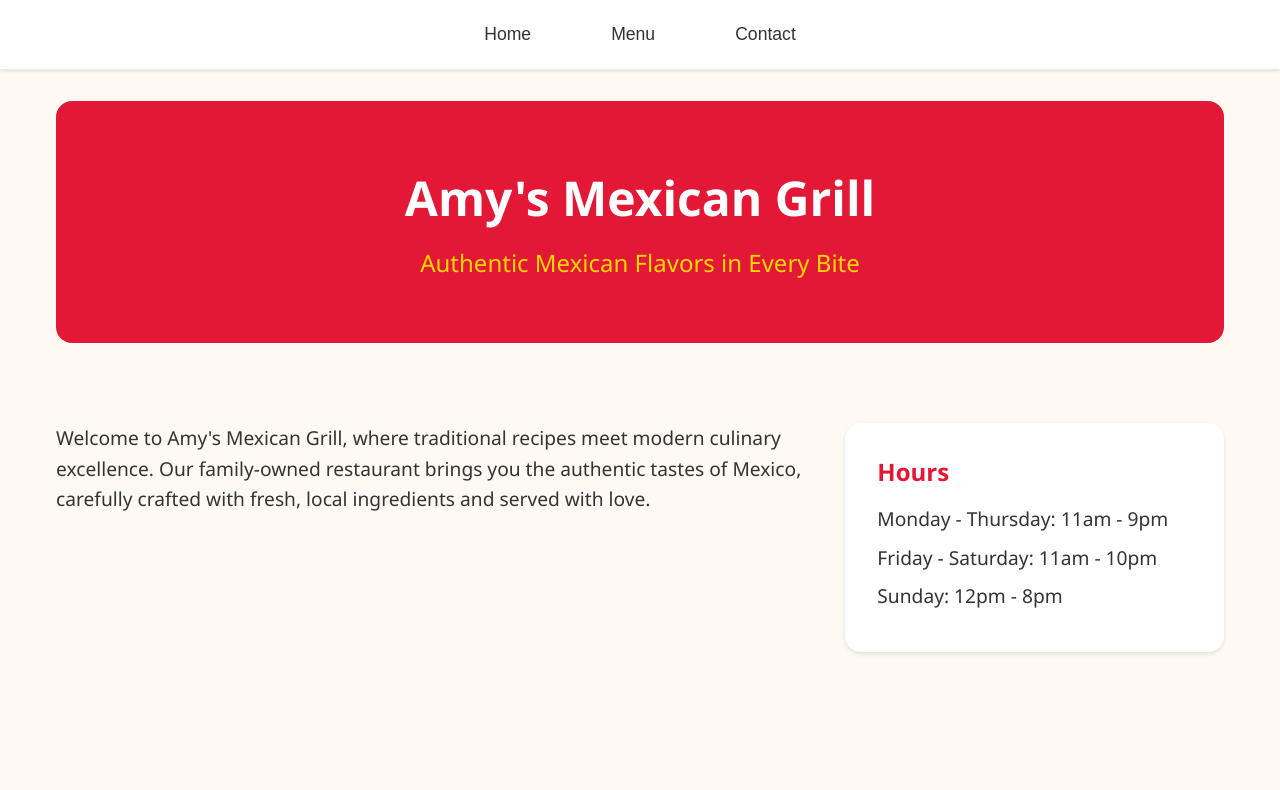
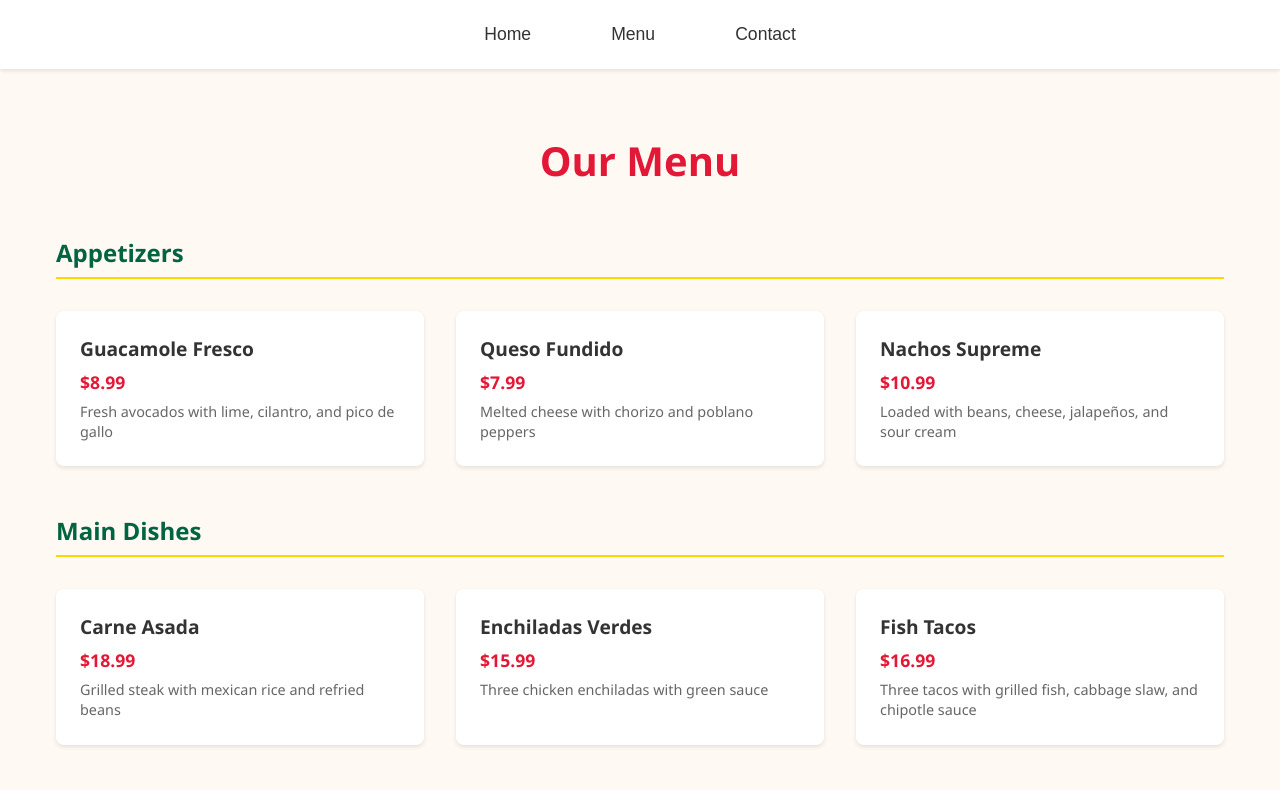
Before and after one commit to lowresboots/odin-restaurant-page, a website built with webpack: page src/template.html in a window 1280 px wide. Both pictures are taken after a click on the button "Menu". Shown: the top 790 px of the page. Built offline with nearby package versions, Linux system fonts and the light colour scheme.

Commit message:
Added menu, tab functionality

```diff
--- /dev/null
+++ b/src/components/menu.js
@@ -0,0 +1,77 @@
+function createMenu() {
+    const menu = document.createElement('div');
+    menu.classList.add('menu');
+
+    const menuTitle = document.createElement('h1');
+    menuTitle.textContent = "Our Menu";
+    menuTitle.classList.add('menu-title');
+
+    // Create menu sections
+    const sections = [
+        {
+            title: "Appetizers",
+            items: [
+                { name: "Guacamole Fresco", price: "$8.99", description: "Fresh avocados with lime, cilantro, and pico de gallo" },
+                { name: "Queso Fundido", price: "$7.99", description: "Melted cheese with chorizo and poblano peppers" },
+                { name: "Nachos Supreme", price: "$10.99", description: "Loaded with beans, cheese, jalapeños, and sour cream" }
+            ]
+        },
+        {
+            title: "Main Dishes",
+            items: [
+                { name: "Carne Asada", price: "$18.99", description: "Grilled steak with mexican rice and refried beans" },
+                { name: "Enchiladas Verdes", price: "$15.99", description: "Three chicken enchiladas with green sauce" },
+                { name: "Fish Tacos", price: "$16.99", description: "Three tacos with grilled fish, cabbage slaw, and chipotle sauce" }
+            ]
+        },
+        {
+            title: "Desserts",
+            items: [
+                { name: "Churros", price: "$6.99", description: "With chocolate sauce and dulce de leche" },
+                { name: "Flan", price: "$5.99", description: "Classic mexican caramel custard" }
+            ]
+        }
+    ];
+
+    menu.appendChild(menuTitle);
+
+    sections.forEach(section => {
+        const menuSection = document.createElement('div');
+        menuSection.classList.add('menu-section');
+
+        const sectionTitle = document.createElement('h2');
+        sectionTitle.textContent = section.title;
+        menuSection.appendChild(sectionTitle);
+
+        const itemsGrid = document.createElement('div');
+        itemsGrid.classList.add('menu-items');
+
+        section.items.forEach(item => {
+            const menuItem = document.createElement('div');
+            menuItem.classList.add('menu-item');
+
+            const itemName = document.createElement('h3');
+            itemName.textContent = item.name;
+
+            const itemPrice = document.createElement('span');
+            itemPrice.classList.add('price');
+            itemPrice.textContent = item.price;
+
+            const itemDescription = document.createElement('p');
+            itemDescription.textContent = item.description;
+
+            menuItem.appendChild(itemName);
+            menuItem.appendChild(itemPrice);
+            menuItem.appendChild(itemDescription);
+
+            itemsGrid.appendChild(menuItem);
+        });
+
+        menuSection.appendChild(itemsGrid);
+        menu.appendChild(menuSection);
+    });
+
+    return menu;
+}
+
+export default createMenu;
--- a/src/index.js
+++ b/src/index.js
@@ -1,4 +1,24 @@
 import './styles.css';
 import createHome from './components/home';
+import createMenu from './components/menu';
 
-document.getElementById('content').appendChild(createHome());
+const content = document.getElementById('content');
+
+const homeBtn = document.getElementById('home-btn');
+const menuBtn = document.getElementById('menu-btn');
+const contactBtn = document.getElementById('contact-btn');
+
+function loadHome() {
+    content.innerHTML = '';
+    content.appendChild(createHome());
+}
+
+function loadMenu() {
+    content.innerHTML = '';
+    content.appendChild(createMenu());
+}
+
+homeBtn.addEventListener('click', loadHome);
+menuBtn.addEventListener('click', loadMenu);
+
+loadHome();
--- a/src/styles.css
+++ b/src/styles.css
@@ -134,3 +134,69 @@ button:hover::after {
         font-size: 1.2rem;
     }
 }
+
+.menu {
+    padding: 2rem 0;
+}
+
+.menu-title {
+    text-align: center;
+    color: var(--primary-color);
+    margin-bottom: 3rem;
+    font-size: 2.5rem;
+}
+
+.menu-section {
+    margin-bottom: 3rem;
+}
+
+.menu-section h2 {
+    color: var(--secondary-color);
+    border-bottom: 2px solid var(--accent-color);
+    padding-bottom: 0.5rem;
+    margin-bottom: 2rem;
+}
+
+.menu-items {
+    display: grid;
+    grid-template-columns: repeat(auto-fit, minmax(300px, 1fr));
+    gap: 2rem;
+}
+
+.menu-item {
+    background-color: white;
+    padding: 1.5rem;
+    border-radius: 0.5rem;
+    box-shadow: 0 2px 4px rgba(0,0,0,0.1);
+    transition: transform 0.3s ease;
+}
+
+.menu-item:hover {
+    transform: translateY(-5px);
+}
+
+.menu-item h3 {
+    color: var(--text-color);
+    margin-bottom: 0.5rem;
+    font-size: 1.2rem;
+}
+
+.menu-item .price {
+    color: var(--primary-color);
+    font-weight: bold;
+    font-size: 1.1rem;
+    display: block;
+    margin-bottom: 0.5rem;
+}
+
+.menu-item p {
+    color: #666;
+    font-size: 0.9rem;
+    line-height: 1.4;
+}
+
+@media (max-width: 768px) {
+    .menu-items {
+        grid-template-columns: 1fr;
+    }
+}
```
